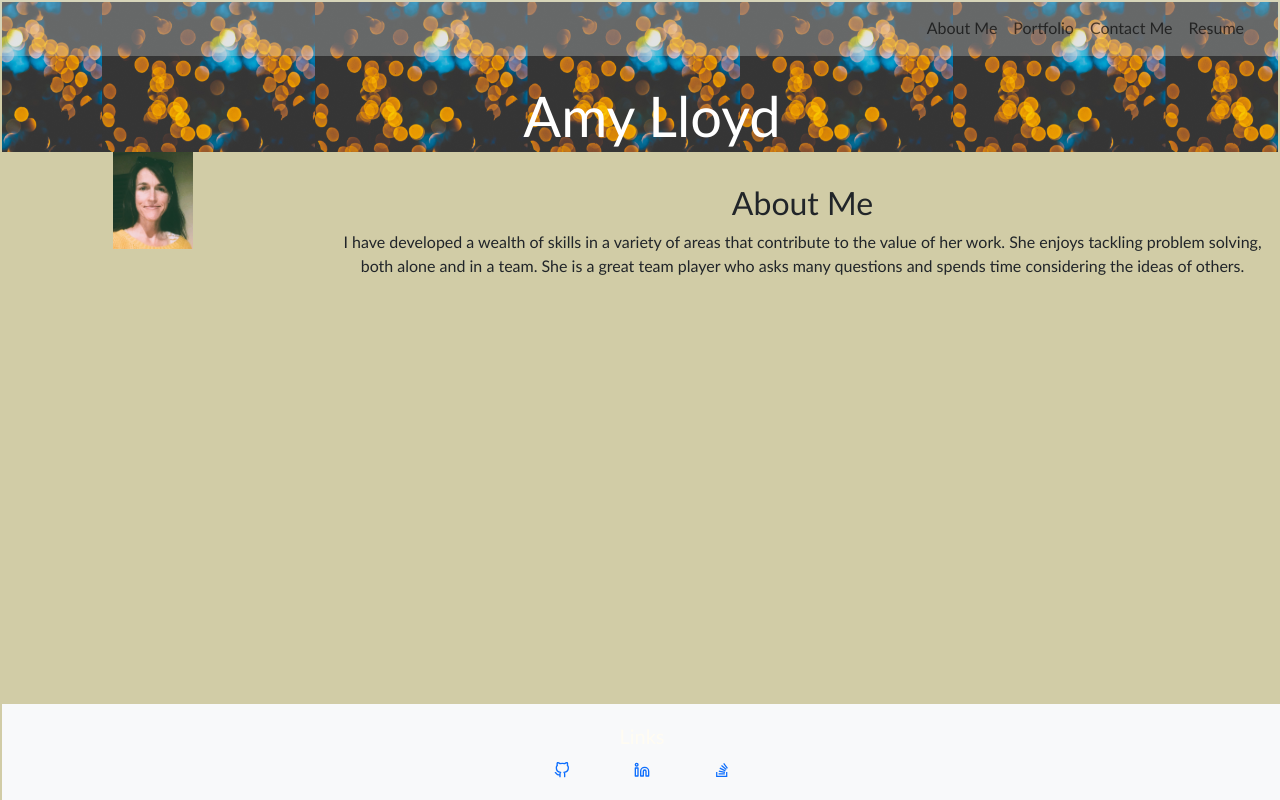
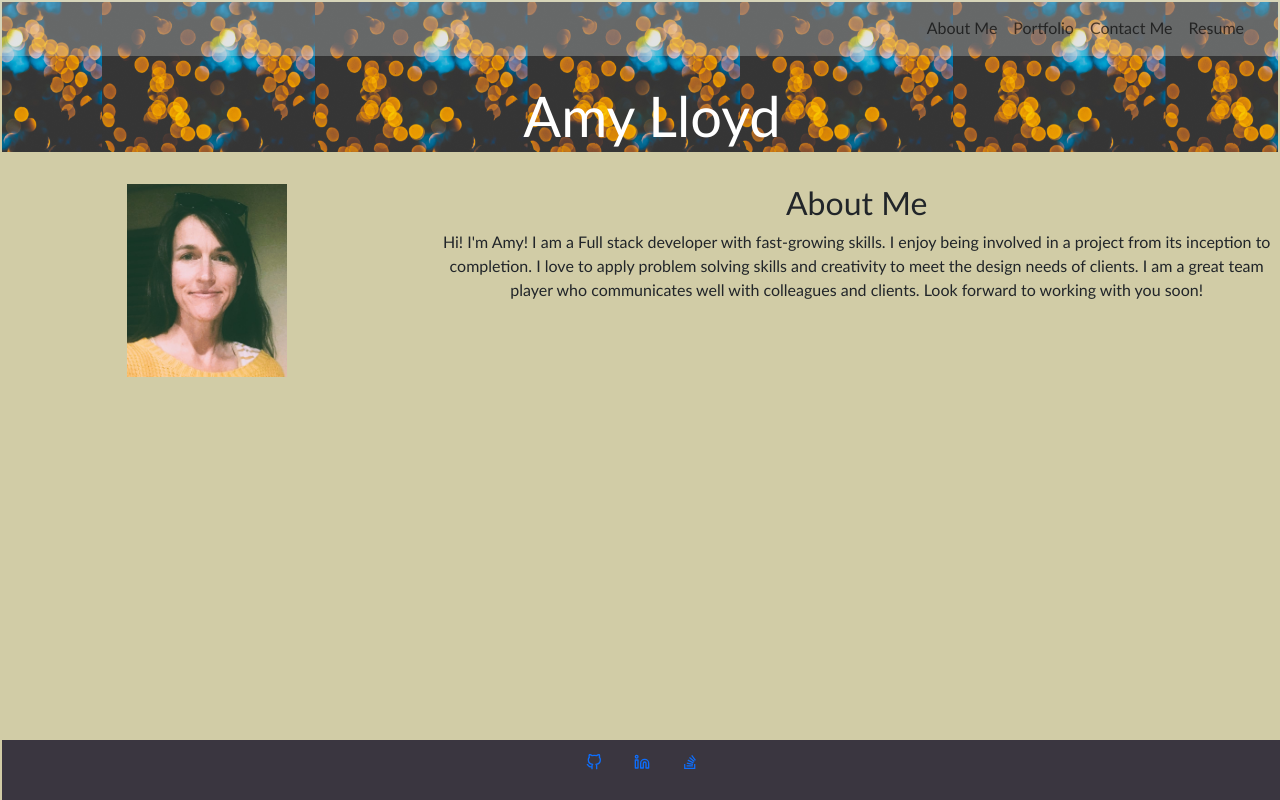
Before and after one commit to AmyLloyd/React-Portfolio, a React (Vite) app: page / in a window 1280 px wide. Built offline with nearby package versions, Linux system fonts and the light colour scheme.

Commit message:
debug styling image

```diff
--- a/src/App.css
+++ b/src/App.css
@@ -23,7 +23,7 @@ body {
   display: block;
   place-items: center;
   min-width: 320px;
-  min-height: 92vh;
+  min-height: 100vh;
   background-color: var(--main-bg-color);
   padding: 2px;
 }
@@ -56,21 +56,13 @@ body {
   color: white;
 }
 
-
-/* footer {
-  position: relative;
-  left: 0;
-  bottom: 0;
-  width: 100%;
-  color: white;
-  text-align: center;
-} */
-
-.footer {
+footer {
   position: fixed;
   bottom: 0;
   width: 100%;
   background-color: #F8F9FA;
+  margin-top: 30px;
+  text-align: center;
 }
 
 h2 {
@@ -80,17 +72,14 @@ h2 {
 
 .button {
   background-color: var(--feature-color);
+  border-color: var(--feature-color);
+  color:black;
 }
 
-
-
 .css-img {
-  max-width: 5%;
-  min-width: 80px;
+  min-width: 30%;
+  max-width: 40%;
   height: auto;
+  padding: 2px;
+  margin-top: 30px;
 }
-
-.flex {
-  display: flex;
-  flex-wrap:wrap;
-}
--- a/src/components/Footer/index.jsx
+++ b/src/components/Footer/index.jsx
@@ -31,12 +31,11 @@ import './styles.css';
 
   const Footer = () => {
     return (
-        <footer className="footer ">
-            <div className="container p-1 mt-3">
+        <footer className="footer">
+            <div className="container p-1 mt-1 mb-1">
                 <div className="row">
                 {/* Footer social links */}
-                  <div className="text-center">
-                      <h5 className="">Links</h5>
+                  <div className="text-center pb-1">
                       <ul className="list-unstyled">
                       {socialLinks.map((link) => (
                           <a
@@ -45,7 +44,7 @@ import './styles.css';
                           key={link.id}
                           className=""
                           >
-                          <i className="px-3 py-1 mx-3 my-1">{link.icon}</i>
+                          <i className="px-2 py-1 mx-2 my-1">{link.icon}</i>
                           </a>
                       ))}
                       </ul>
--- a/src/components/Header/styles.css
+++ b/src/components/Header/styles.css
@@ -12,7 +12,7 @@
 
 .header {
   height: 150px;
-
+  width: 100%;
 }
 
 .h1 {
--- a/src/components/pages/About.jsx
+++ b/src/components/pages/About.jsx
@@ -46,16 +46,18 @@
 export default function About() {
   return (
     <div className="row">
-      <div className="col-md-3">
+      <div className="col-sm-6 col-md-6 col-lg-4">
         {/* Column for the image */}
-        <img className="css-img img-responsive" src="/assets/headshot-filmstyle.jpg" alt="Headshot" />
+        <img className="css-img mx-auto" src="/assets/headshot-filmstyle.jpg" alt="Headshot" />
       </div>
-      <div className="col-md-9">
+      <div className="col-sm-6 col-md-6 col-lg-8">
         {/* Column for the paragraph */}
         <div>
           <h2>About Me</h2>
           <p>
-            I have developed a wealth of skills in a variety of areas that contribute to the value of her work. She enjoys tackling problem solving, both alone and in a team. She is a great team player who asks many questions and spends time considering the ideas of others.
+            Hi! I'm Amy!
+            I am a Full stack developer with fast-growing skills. I enjoy being involved in a project from its inception to completion. I love to apply problem solving skills and creativity to meet the design needs of clients. I am a great team player who communicates well with colleagues and clients.
+            Look forward to working with you soon!
           </p>
         </div>
       </div>
--- a/src/components/pages/Resume.jsx
+++ b/src/components/pages/Resume.jsx
@@ -55,9 +55,7 @@ export default function Resume() {
             </div>
           </div>
         </div>
-        <div className="row text-center mt-4 pb-10">
-          <button className="btn button btn-primary" onClick={downloadPDF}>Download Resume</button>
-        </div>
+        <button className="btn btn-primary button" type="submit" onClick={downloadPDF}>Download Resume</button>
       </>
 
     );
--- a/src/components/pages/styles.css
+++ /dev/null
@@ -1,4 +0,0 @@
-/* .inline.img {
-    width: 10%;
-    height: auto;
-} */
```
